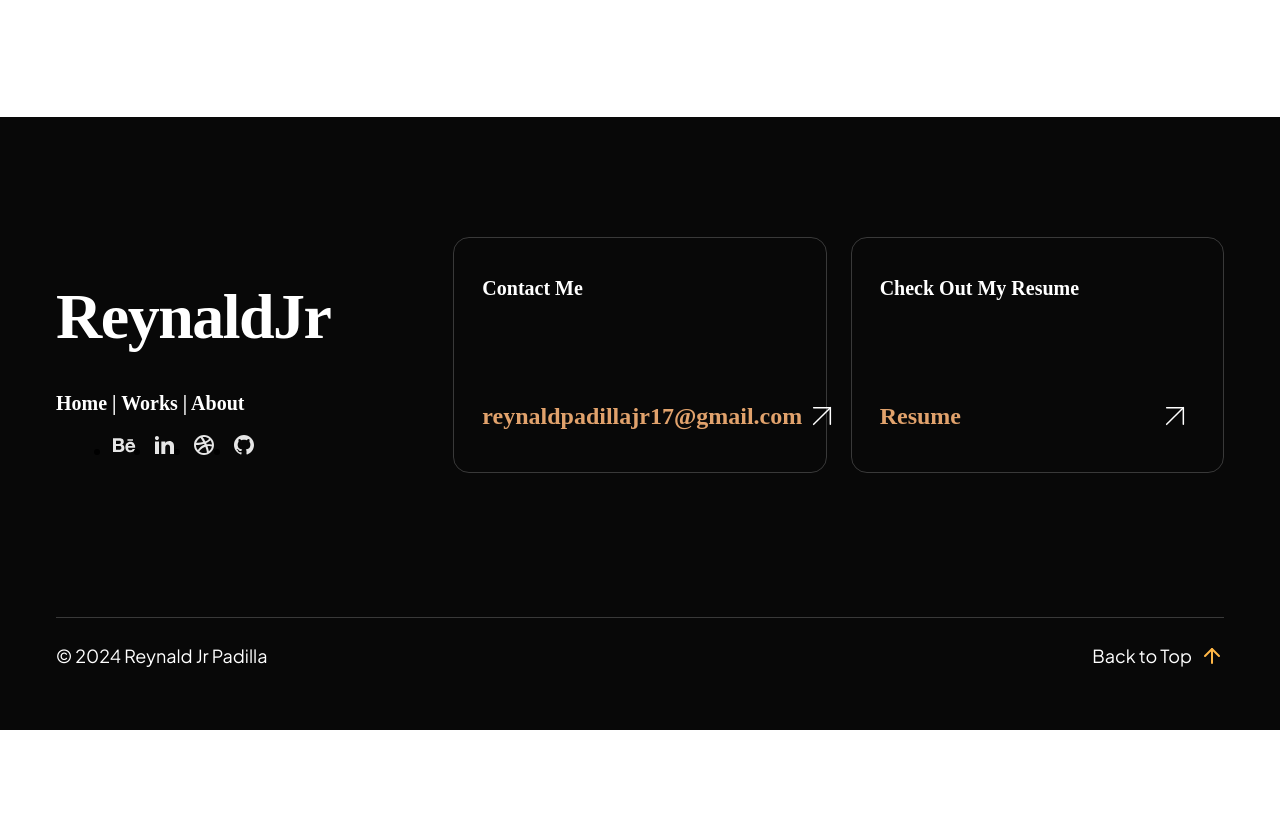
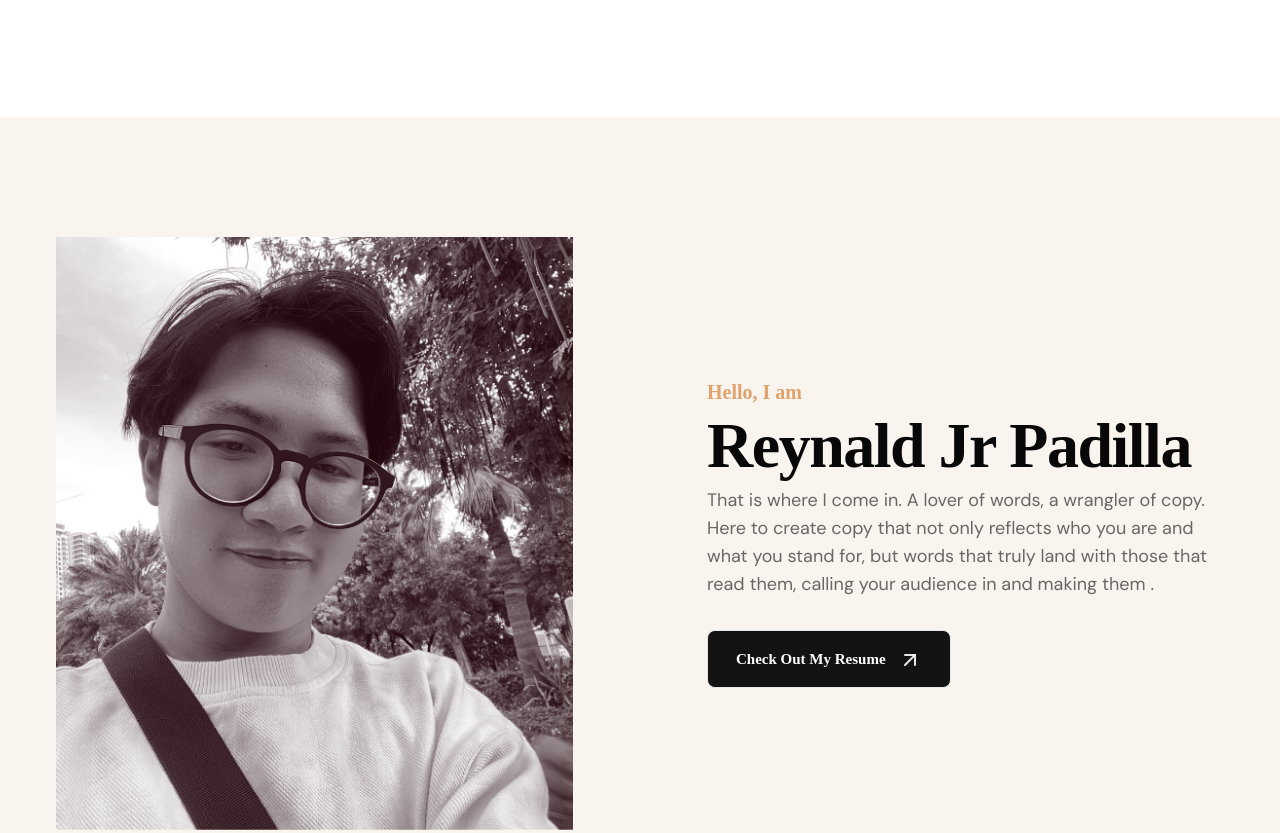
Before and after one commit to ReynaldJr/ReynaldJr.github.io, a plain HTML site: page index.html in a window 1280 px wide. Shown: the part 1932-2765 px from the top of the page. Before the commit the page ends 2662 px from the top, so only its background shows below. Drawn offline with Linux system fonts and the light colour scheme; a web font is replaced by a local one.

Commit message:
add about us section

```diff
--- a/index.html
+++ b/index.html
@@ -282,6 +282,42 @@
         </section>
         <!-- Portfolio Section End -->
 
+        <!-- About Us Section Start -->
+        <section class="about-section py-[120px] bg-orange" data-aos="zoom-out" data-aos-delay="300">
+            <div class="container">
+                <div class="grid grid-cols-1 lg:grid-cols-2 gap-[60px] xl:gap-[134px]">
+                    <div class="relative">
+                        <img src="images/reynald-selfie.png" alt="">
+                    </div>
+                    <div class="font-bold font-Syne leading-none flex flex-wrap justify-center flex-col gap-y-2">
+                        <span class="text-orange text-xl">Hello, I am</span>
+                        <h3 class="text-black-800 text-4xl lg:text-5xl xl:text-[64px] tracking-[-1.5px] relative before:rounded-full">
+                            Reynald Jr Padilla
+                        </h3>
+                        <p class="paragraph mb-6">That is where I come in. A lover of words, a wrangler of copy. Here to create
+                            copy
+                            that not only
+                            reflects who you are and what you stand for, but words that truly land with those that read them,
+                            calling your audience in and making them .</p>
+
+                        <div class="flex flex-wrap">
+                            <a href="contact.html" class="flex items-center flex-wrap btn-primary group">Check Out My Resume
+                                <span class="inline-block ml-3 group-hover:animate-arrow-move-up">
+                    <svg width="24" height="24" viewBox="0 0 24 24" fill="none" xmlns="http://www.w3.org/2000/svg">
+                        <path d="M7 17L17 7" stroke="currentColor" stroke-opacity="0.9" stroke-width="2"
+                            stroke-linecap="round" stroke-linejoin="round"></path>
+                        <path d="M7 7H17V17" stroke="currentColor" stroke-opacity="0.9" stroke-width="2"
+                            stroke-linecap="round" stroke-linejoin="round"></path>
+                    </svg>
+                </span>
+                            </a>
+                        </div>
+                    </div>
+                </div>
+            </div>
+        </section>
+        <!-- About Us Section End -->
+
 
         <!-- Footer Start -->
         <footer class="footer bg-black-800 pt-[80px] lg:pt-[100px] xl:pt-[120px] pb-[60px]">
```
Also changed, not shown: images/reynald-selfie.png (added), 1 other file.
